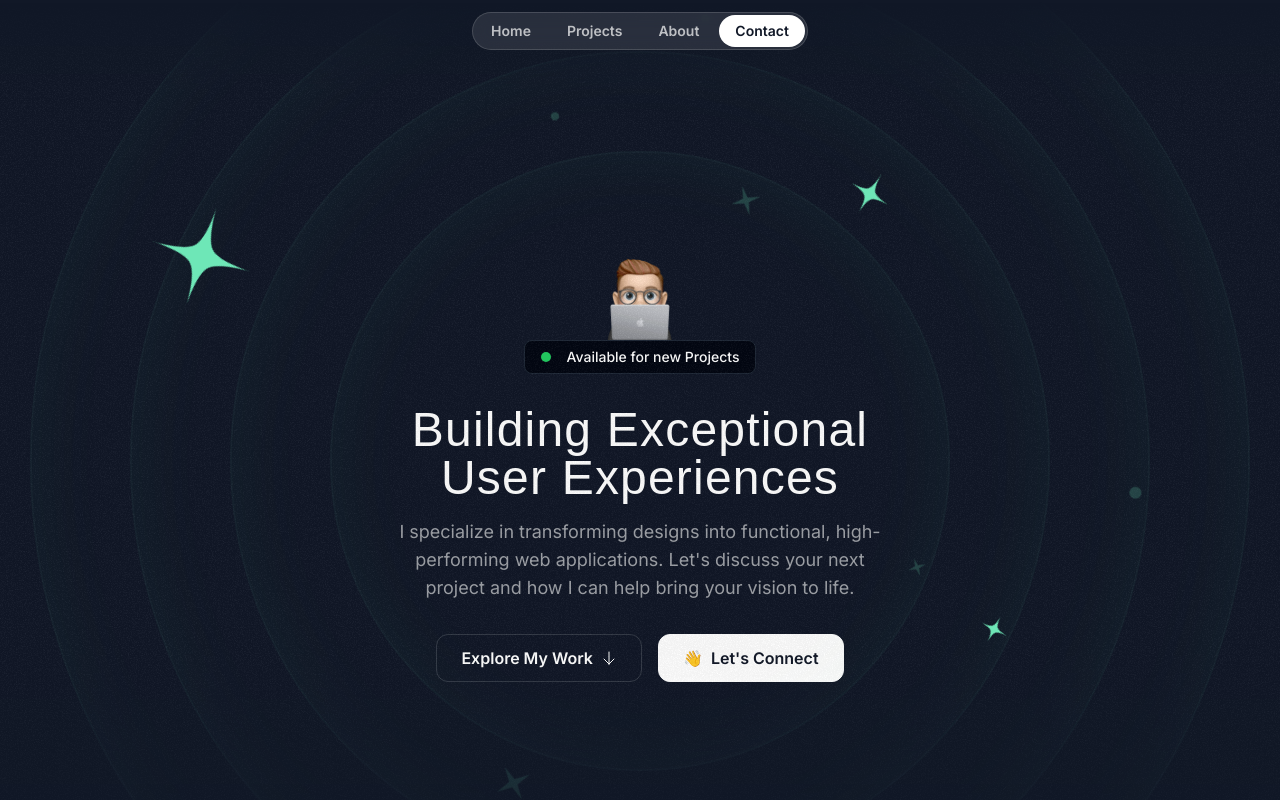
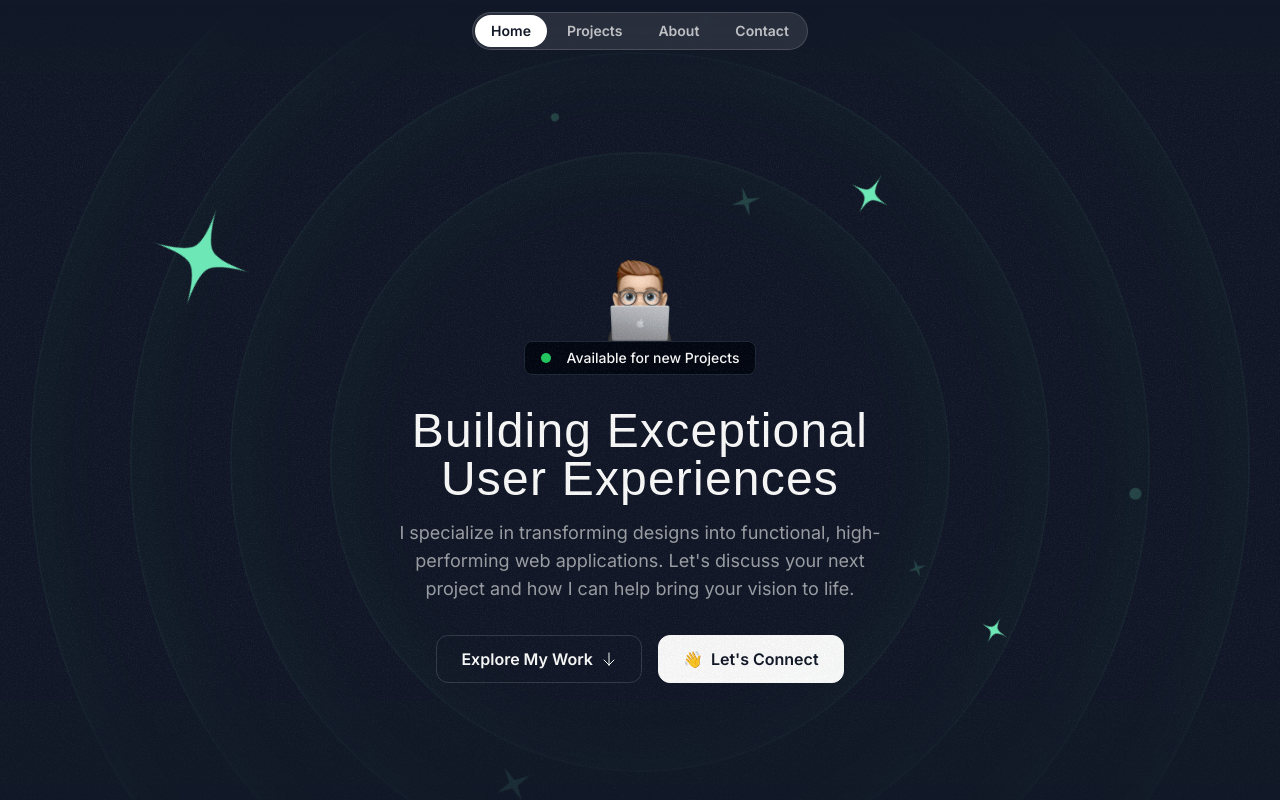
Before and after one commit to sujalkyal/SujalKyal.dev, a Next.js app: page / in a window 1280 px wide. Shown: the top 800 px of the page. Built offline with nearby package versions, Linux system fonts and the light colour scheme; a web font is replaced by a local one.

Commit message:
header section functionality added

```diff
--- a/src/app/globals.css
+++ b/src/app/globals.css
@@ -4,7 +4,7 @@
 
 @layer base {
   .nav-item {
-    @apply px-4 py-1.5 rounded-full text-white/70 text-sm font-semibold hover:bg-white/10 hover:text-white transition duration-300;
+    @apply px-4 py-1.5 rounded-full text-white/70 text-sm font-semibold hover:bg-white/10 hover:text-white transition-all duration-300;
   }
   .hero-ring{
     @apply absolute inset-0 border-2 top-1/2 left-1/2 -translate-x-1/2 -translate-y-1/2 rounded-full
--- /dev/null
+++ b/src/hooks/useActiveSection.ts
@@ -0,0 +1,37 @@
+import { useEffect, useState } from "react";
+
+const sectionIds = ["home", "projects", "about", "contact"];
+
+export const useActiveSection = () => {
+  const [activeSection, setActiveSection] = useState<string | null>(null);
+
+  useEffect(() => {
+    const observer = new IntersectionObserver(
+      (entries) => {
+        const visibleSections = entries
+        .filter((entry) => entry.isIntersecting)
+        .map((entry) => entry.target.closest("section")?.id)
+        .filter(Boolean) as string[];
+
+        if (visibleSections.length > 0) {
+        setActiveSection(visibleSections[0]); // You can prioritize first visible
+        } else {
+        setActiveSection(null); // No section in view — reset highlight
+        }
+      },
+      {threshold: 0.1}
+    );
+
+    sectionIds.forEach((id) => {
+      const section = document.getElementById(id);
+      const sentinel = section?.querySelector("[data-sentinel]");
+      if (sentinel) {
+        observer.observe(sentinel);
+      }
+    });
+
+    return () => observer.disconnect();
+  }, []);
+
+  return { activeSection, setActiveSection };
+};
--- a/src/sections/About.tsx
+++ b/src/sections/About.tsx
@@ -99,7 +99,8 @@ export const AboutSection = () => {
   const constraintRef = useRef(null);
 
   return (
-    <div className="py-20 lg:py-28">
+    <section className="py-20 lg:py-28" id="about">
+      <div data-sentinel className="h-[1px]" />
       <div className="container">
         <SectionHeader
           eyebrow="About Me"
@@ -159,6 +160,6 @@ export const AboutSection = () => {
           </div>
         </div>
       </div>
-    </div>
+    </section>
   );
 };
--- a/src/sections/Contact.tsx
+++ b/src/sections/Contact.tsx
@@ -2,7 +2,8 @@ import ArrowUpRightIcon from '@/assets/icons/arrow-up-right.svg';
 import grainImage from '@/assets/images/grain.jpg';
 
 export const ContactSection = () => {
-  return <div className='py-16 pt-12 lg:py-24 lg:pt-20'>
+  return <section className='py-16 pt-12 lg:py-24 lg:pt-20' id='contact'>
+    <div data-sentinel className="h-[1px]" />
     <div className='container'>
       <div className='bg-gradient-to-r from-emerald-300 to-sky-400 text-gray-900 py-8 px-10 rounded-3xl text-center md:text-left relative overflow-hidden z-0'>
         <div className='absolute inset-0 opacity-5 -z-10' style={{
@@ -22,5 +23,5 @@ export const ContactSection = () => {
     </div>
     </div>
     </div>
-  </div>
+  </section>
 };
--- a/src/sections/Header.tsx
+++ b/src/sections/Header.tsx
@@ -1,10 +1,40 @@
+'use client';
+
+import Link from 'next/link';
+import { useActiveSection } from '@/hooks/useActiveSection'; // Adjust path accordingly
+
 export const Header = () => {
-  return <div className="flex justify-center items-center fixed top-3 w-full z-10">
-    <nav className="flex gap-1 p-0.5 border border-white/15 rounded-full bg-white/10 backdrop-blur">
-      <a href="#" className="nav-item">Home</a>
-      <a href="#" className="nav-item">Projects</a>
-      <a href="#" className="nav-item">About</a>
-      <a href="#" className="nav-item bg-white text-gray-900 hover:bg-white/70 hover:text-gray-900">Contact</a>
-    </nav>
-  </div>;
+  const { activeSection, setActiveSection } = useActiveSection();
+
+  const navItems = [
+    { id: 'home', label: 'Home' },
+    { id: 'projects', label: 'Projects' },
+    { id: 'about', label: 'About' },
+    { id: 'contact', label: 'Contact' },
+  ];
+
+  const handleClick = (id: string) => {
+    setActiveSection(id);
+  };
+
+  return (
+    <div className="flex justify-center items-center fixed top-3 w-full z-10">
+      <nav className="flex gap-1 p-0.5 border border-white/15 rounded-full bg-white/10 backdrop-blur">
+        {navItems.map(({ id, label }) => (
+          <Link
+            key={id}
+            href={`#${id}`}
+            onClick={() => handleClick(id)}
+            className={`nav-item ${
+              activeSection === id
+                ? 'bg-white text-gray-900 hover:bg-white/70 hover:text-gray-900'
+                : ''
+            }`}
+          >
+            {label}
+          </Link>
+        ))}
+      </nav>
+    </div>
+  );
 };
--- a/src/sections/Hero.tsx
+++ b/src/sections/Hero.tsx
@@ -7,7 +7,8 @@ import Image from "next/image";
 import { HeroOrbit } from "@/components/HeroOrbit";
 
 export const HeroSection = () => {
-  return <div className="py-32 md:py-48 lg:py-60 relative z-0 overflow-x-clip">
+  return <section className="py-32 md:py-48 lg:py-60 relative z-0 overflow-x-clip" id="home">
+    <div data-sentinel className="h-[1px]" />
     <div className="absolute inset-0 [mask-image:linear-gradient(to_bottom,transparent,black_10%,black_70%,transparent)]">
       <div
       className="absolute inset-0 -z-30 opacity-5"
@@ -76,5 +77,5 @@ export const HeroSection = () => {
         </button>
       </div>
     </div>
-  </div>;
+  </section>;
 };
--- a/src/sections/Projects.tsx
+++ b/src/sections/Projects.tsx
@@ -48,7 +48,8 @@ const portfolioProjects = [
 ];
 
 export const ProjectsSection = () => {
-  return <section className="pb-16 lg:py-24">
+  return <section className="pb-16 lg:py-24" id="projects">
+    <div className="h-[1px]" data-sentinel />
     <div className="container">
       <SectionHeader
         eyebrow="Real-world Results"
```
